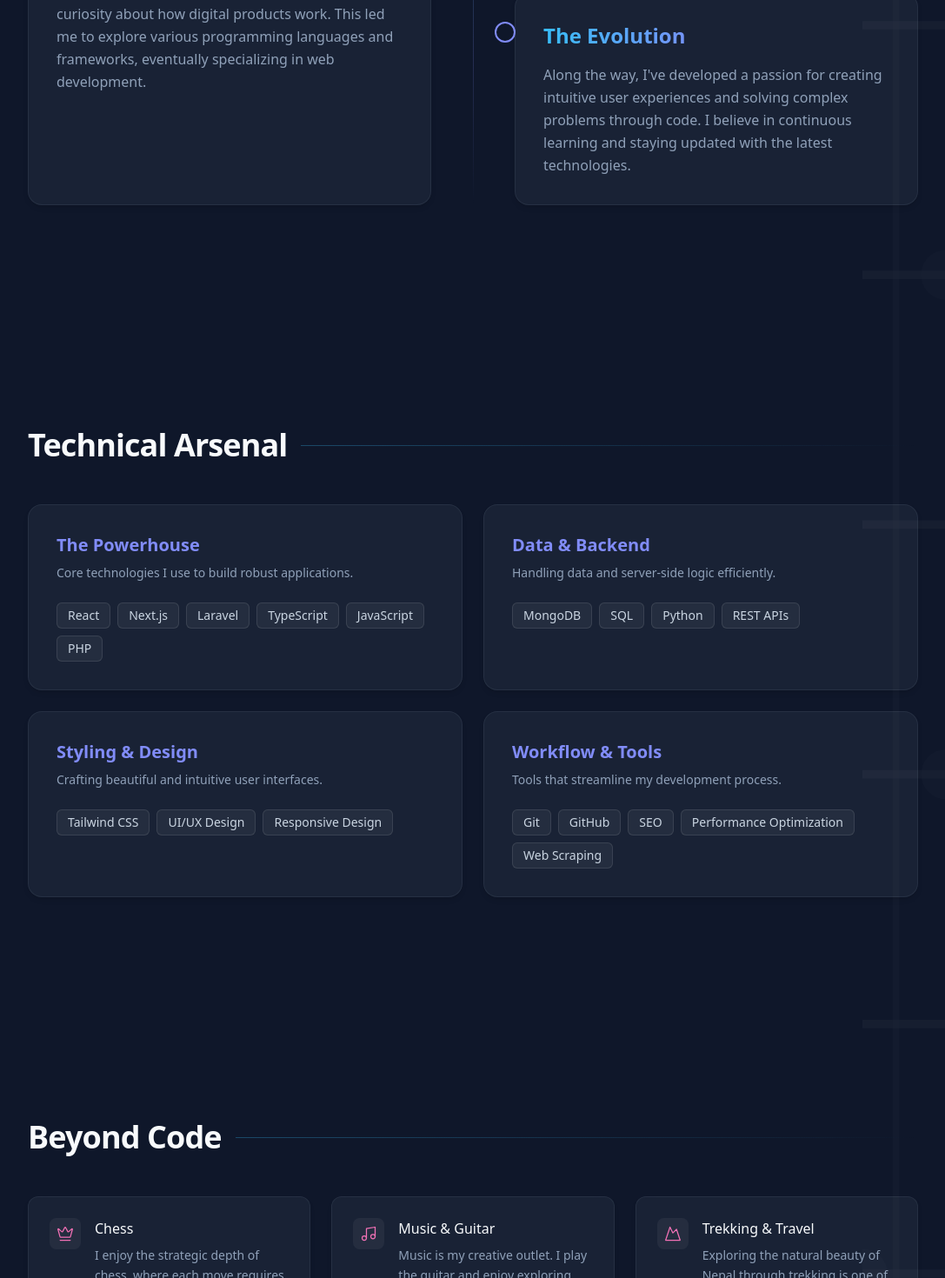
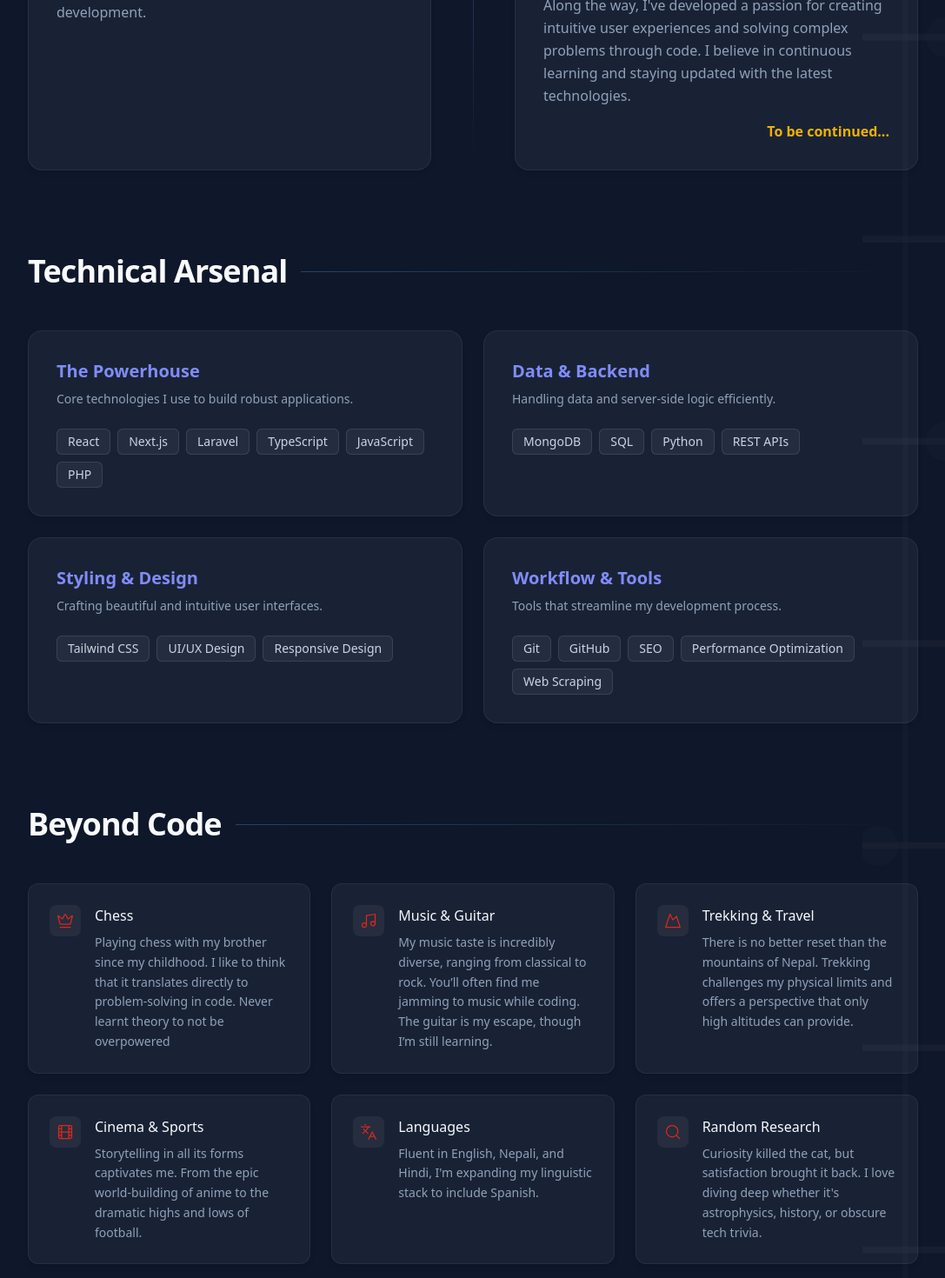
Before and after one commit to Sulav2060/portfolio, a Next.js app: page / in a window 1280 px wide. Shown: the part 1120-2590 px from the top of the page at 87% size, without its empty margins (96-1183 px from the left). Built offline with nearby package versions, Linux system fonts and the light colour scheme.

Commit message:
Refactor components and update styles for improved readability and functionality

```diff
--- a/app/components/Contact.tsx
+++ b/app/components/Contact.tsx
@@ -5,7 +5,7 @@ const contactLinks = [
   {
     icon: Mail,
     label: "Email",
-    value: "sulav2060@gmail.com",
+    value: "Sulav2060@gmail.com",
     href: "mailto:sulav2060@gmail.com",
   },
   {
@@ -36,10 +36,10 @@ export default function ContactSection() {
             open to discussing new projects, creative ideas, or opportunities to
             be part of your vision.
           </p>
-          <div className="flex items-center gap-2 text-sm text-slate-500">
+          {/* <div className="flex items-center gap-2 text-sm text-slate-500">
             <span className="w-8 h-px bg-(--accent)" />
             <span>Based in Nepal</span>
-          </div>
+          </div> */}
         </div>
 
         {/* Right column - contact links */}
--- a/app/components/Interests.tsx
+++ b/app/components/Interests.tsx
@@ -1,54 +1,163 @@
-import { InterestCard } from "./interest-card"
-import { Crown, Music, Mountain, Film, Languages, Search } from "lucide-react"
-import Section from "./Section"
+"use client";
+
+import { useState, useEffect } from "react";
+import { InterestCard } from "./interest-card";
+import {
+  Crown,
+  Music,
+  Mountain,
+  Film,
+  Languages,
+  Search,
+  X,
+} from "lucide-react";
+import Section from "./Section";
 
 const interests = [
   {
     icon: Crown,
     title: "Chess",
     description:
-      "I enjoy the strategic depth of chess, where each move requires careful planning and foresight. The game has taught me patience and the importance of thinking several steps ahead.",
+      "Playing chess with my brother since my childhood. I like to think that it translates directly to problem-solving in code. Never learnt theory to not be overpowered",
+    details:
+      "Always up for a match. Whether it's a quick blitz or a daily game, I'm ready to move.",
+    link: "https://www.chess.com/member/sulav14",
+    linkText: "Challenge me on Chess.com",
   },
   {
     icon: Music,
     title: "Music & Guitar",
     description:
-      "Music is my creative outlet. I play the guitar and enjoy exploring different genres. There's something magical about creating melodies and rhythms that can express emotions without words.",
+      "My music taste is incredibly diverse, ranging from classical to rock. You’ll often find me jamming to music while coding. The guitar is my escape, though I’m still learning.",
+    details:
+      "Can't share my playlist here😂. But I'll be sharing some of my guitar covers soon.",
   },
   {
     icon: Mountain,
     title: "Trekking & Travel",
     description:
-      "Exploring the natural beauty of Nepal through trekking is one of my favorite activities. There's nothing quite like the sense of achievement when reaching a summit after a challenging climb.",
+      "There is no better reset than the mountains of Nepal. Trekking challenges my physical limits and offers a perspective that only high altitudes can provide.",
+    details:
+      "I've treked trails like Mardi Himal, Khumai, and more, with many more summits on my bucket list. My travels are a search for new horizons.",
+    link: "https://www.instagram.com/su7av_acharya/",
+    linkText: "Follow my adventures on Instagram",
   },
   {
     icon: Film,
     title: "Cinema & Sports",
     description:
-      "I'm a cinephile who loves movies, series, and anime of different genres. Additionally, I'm a Red Devil passionately supporting Manchester United.",
+      "Storytelling in all its forms captivates me. From the epic world-building of anime to the dramatic highs and lows of football.",
+    details:
+      "My loyalty lies with Manchester United hence the Red Devil mascot guarding this site. Stuck with united through the lows, you cant doubt my loyalty!I'm a fan of One Piece for its boundless adventure. I watch alot of movies, and series, not many new animes tho.",
   },
   {
     icon: Languages,
     title: "Languages",
     description:
-      "I'm fluent in English, Nepali, and Hindi, and I'm currently learning Spanish. Language learning opens doors to new cultures and ways of thinking.",
+      "Fluent in English, Nepali, and Hindi, I'm expanding my linguistic stack to include Spanish.",
+    details:
+      "Currently battling the owl on Duolingo to master Spanish. The streak is alive, even if my interest sometimes falters!",
+    link: "https://www.duolingo.com/profile/Sulav2060",
+    linkText: "Join me on Duolingo",
   },
   {
     icon: Search,
     title: "Random Research",
     description:
-      "I have an insatiable curiosity that leads me to research random interesting topics. From quantum physics to ancient history, I enjoy diving deep into subjects that catch my attention.",
+      "Curiosity killed the cat, but satisfaction brought it back. I love diving deep whether it's astrophysics, history, or obscure tech trivia.",
+    details:
+      "My browser tabs are a chaotic mix of deep dives and technical documentation. No formal papers yet, but the research never stops.",
   },
-]
+];
 
 export default function InterestsSection() {
+  const [selectedInterest, setSelectedInterest] = useState<
+    (typeof interests)[0] | null
+  >(null);
+
+  useEffect(() => {
+    const handleKeyDown = (e: KeyboardEvent) => {
+      if (e.key === "Escape") {
+        setSelectedInterest(null);
+      }
+    };
+
+    if (selectedInterest) {
+      window.addEventListener("keydown", handleKeyDown);
+    }
+
+    return () => {
+      window.removeEventListener("keydown", handleKeyDown);
+    };
+  }, [selectedInterest]);
+
   return (
-   <Section title="Beyond Code" id="interests">
-        <div className="grid md:grid-cols-2 lg:grid-cols-3 gap-6">
-          {interests.map((interest, index) => (
-            <InterestCard key={interest.title} {...interest} index={index} />
-          ))}
+    <Section title="Beyond Code" id="interests">
+      <div className="grid md:grid-cols-2 lg:grid-cols-3 gap-6">
+        {interests.map((interest, index) => (
+          <InterestCard
+            key={interest.title}
+            {...interest}
+            index={index}
+            onClick={() => {
+              setSelectedInterest(interest);
+              if (interest.title === "Cinema & Sports") {
+                window.dispatchEvent(new Event('mascot-center'));
+              }
+            }}
+          />
+        ))}
+      </div>
+
+      {/* Modal */}
+      {selectedInterest && (
+        <div className="fixed inset-0 z-50 flex items-center justify-center p-4 bg-black/60 backdrop-blur-sm animate-in fade-in duration-200">
+          <div
+            className="relative w-full max-w-lg bg-[#0f172a] border border-[#DA291C]/30 rounded-2xl p-8 shadow-[0_0_50px_rgba(218,41,28,0.2)] animate-in zoom-in-95 duration-200"
+            onClick={(e) => e.stopPropagation()}
+          >
+            <button
+              onClick={() => setSelectedInterest(null)}
+              className="absolute top-4 right-4 p-2 text-slate-400 hover:text-white hover:bg-white/10 rounded-full transition-colors"
+            >
+              <X size={20} />
+            </button>
+
+            <div className="flex items-center gap-4 mb-6">
+              <div className="p-3 bg-[#DA291C]/10 text-[#DA291C] rounded-xl border border-[#DA291C]/20">
+                <selectedInterest.icon size={32} />
+              </div>
+              <h3 className="text-2xl font-bold text-white">
+                {selectedInterest.title}
+              </h3>
+            </div>
+
+            <div className="space-y-6">
+              <p className="text-lg text-slate-300 leading-relaxed">
+                {selectedInterest.details}
+              </p>
+
+              {selectedInterest.link && (
+                <a
+                  href={selectedInterest.link}
+                  target="_blank"
+                  rel="noopener noreferrer"
+                  className="inline-flex items-center gap-2 px-6 py-3 bg-[#DA291C] text-white font-medium rounded-full hover:bg-[#DA291C]/90 transition-colors shadow-lg shadow-[#DA291C]/20"
+                >
+                  {selectedInterest.linkText}
+                  <span className="text-xs">→</span>
+                </a>
+              )}
+            </div>
+          </div>
+
+          {/* Backdrop click to close */}
+          <div
+            className="absolute inset-0 -z-10"
+            onClick={() => setSelectedInterest(null)}
+          />
         </div>
+      )}
     </Section>
-  )
+  );
 }
--- a/app/components/Journey.tsx
+++ b/app/components/Journey.tsx
@@ -1,27 +1,41 @@
-import React from 'react';
-import Section from './Section';
+import React from "react";
+import Section from "./Section";
 
 export default function Journey() {
   return (
     <Section title="My Journey" id="journey">
       <div className="relative">
         {/* Timeline Line */}
+
         <div className="absolute left-0 md:left-1/2 top-0 bottom-0 w-px bg-linear-to-b from-(--primary) via-(--secondary) to-transparent opacity-20 hidden md:block" />
 
         <div className="grid grid-cols-1 md:grid-cols-2 gap-12 md:gap-24">
           <div className="glass-card p-8 rounded-2xl relative">
             <div className="absolute top-8 -right-3 w-6 h-6 bg-(--background) border-2 border-(--primary) rounded-full hidden md:block z-10 translate-x-1/2" />
-            <h3 className="text-2xl font-bold mb-4 text-gradient">The Beginning</h3>
+            <h3 className="text-2xl font-bold mb-4 text-gradient">
+              The Beginning
+            </h3>
             <p className="text-slate-400 leading-relaxed">
-              My journey in software development began with a curiosity about how digital products work. This led me to explore various programming languages and frameworks, eventually specializing in web development.
+              My journey in software development began with a curiosity about
+              how digital products work. This led me to explore various
+              programming languages and frameworks, eventually specializing in
+              web development.
             </p>
           </div>
 
           <div className="md:mt-24 glass-card p-8 rounded-2xl relative">
-             <div className="absolute top-8 -left-3 w-6 h-6 bg-(--background) border-2 border-(--secondary) rounded-full hidden md:block z-10 -translate-x-1/2" />
-            <h3 className="text-2xl font-bold mb-4 text-gradient">The Evolution</h3>
+            <div className="absolute top-8 -left-3 w-6 h-6 bg-(--background) border-2 border-(--secondary) rounded-full hidden md:block z-10 -translate-x-1/2" />
+            <h3 className="text-2xl font-bold mb-4 text-gradient">
+              The Evolution
+            </h3>
             <p className="text-slate-400 leading-relaxed">
-              Along the way, I've developed a passion for creating intuitive user experiences and solving complex problems through code. I believe in continuous learning and staying updated with the latest technologies.
+              Along the way, I've developed a passion for creating intuitive
+              user experiences and solving complex problems through code. I
+              believe in continuous learning and staying updated with the latest
+              technologies.
+            </p>
+            <p className="text-right text-yellow-500 font-semibold mt-4">
+              To be continued...
             </p>
           </div>
         </div>
--- a/app/components/Section.tsx
+++ b/app/components/Section.tsx
@@ -9,7 +9,7 @@ interface SectionProps {
 
 export default function Section({ title, children, className = "", id }: SectionProps) {
   return (
-    <section id={id} className={`py-20 md:py-32 px-6 ${className}`}>
+    <section id={id} className={`py-4 md:py-12 px-6 ${className}`}>
       <div className="max-w-5xl mx-auto">
         {title && (
           <div className="flex items-center gap-4 mb-12">
--- a/app/components/interest-card.tsx
+++ b/app/components/interest-card.tsx
@@ -1,3 +1,5 @@
+"use client"
+
 import type { LucideIcon } from "lucide-react"
 
 interface InterestCardProps {
@@ -5,23 +7,27 @@ interface InterestCardProps {
   title: string
   description: string
   index: number
+  onClick: () => void
 }
 
-export function InterestCard({ icon: Icon, title, description, index }: InterestCardProps) {
+export function InterestCard({ icon: Icon, title, description, index, onClick }: InterestCardProps) {
   return (
     <div
-      className="group relative glass-card p-6 transition-all duration-300 hover:border-(--accent)/50 hover:-translate-y-1 rounded-xl"
+      onClick={onClick}
+      className="group relative glass-card p-6 transition-all duration-300 hover:border-[#DA291C]/50 hover:-translate-y-1 rounded-xl cursor-pointer hover:shadow-[0_0_20px_rgba(218,41,28,0.1)]"
       style={{ animationDelay: `${index * 100}ms` }}
     >
       {/* Top border accent on hover */}
-      <div className="absolute top-0 left-0 w-0 h-0.5 bg-(--accent) transition-all duration-300 group-hover:w-full" />
+      <div className="absolute top-0 left-0 w-0 h-0.5 bg-[#DA291C] transition-all duration-300 group-hover:w-full" />
 
       <div className="flex items-start gap-4">
-        <div className="p-2 bg-white/5 text-(--accent) transition-colors group-hover:bg-(--accent) group-hover:text-white rounded-lg">
+        <div className="p-2 bg-white/5 text-[#DA291C] transition-colors group-hover:bg-[#DA291C] group-hover:text-white rounded-lg">
           <Icon size={20} strokeWidth={1.5} />
         </div>
         <div className="flex-1 space-y-2">
-          <h3 className="font-medium text-(--foreground)">{title}</h3>
+          <h3 className="font-medium text-(--foreground) flex items-center gap-2">
+            {title}
+          </h3>
           <p className="text-sm text-slate-400 leading-relaxed">{description}</p>
         </div>
       </div>
--- a/app/page.tsx
+++ b/app/page.tsx
@@ -23,9 +23,9 @@ export default function Home() {
       <InterestsSection />
       <Contact />
 
-      <footer className="py-8 text-center text-slate-500 text-sm">
-        <p>© {new Date().getFullYear()} Sulav Acharya. Crafted with Next.js & Tailwind.</p>
-      </footer>
+      {/* <footer className="py-8 text-center text-slate-500 text-sm">
+        <p>© 2025 Sulav Acharya. Crafted with Next.js & Tailwind.</p>
+      </footer> */}
     </main>
   );
 }
```
Also changed, not shown: app/components/Hero.tsx (+10 -7 lines), app/components/Mascot.tsx (+39 -1 lines), app/globals.css (+18 -0 lines).
